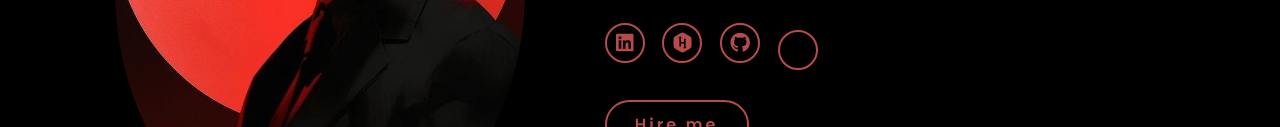
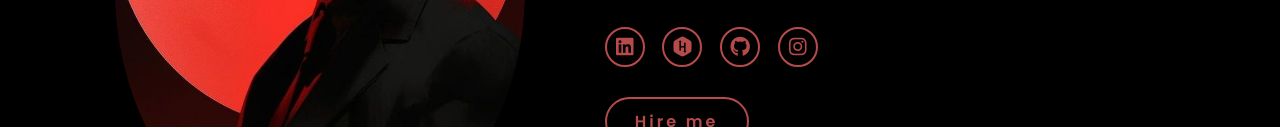
Before and after one commit to bjalmod/portfolio2, a plain HTML site: page index.html in a window 1280 px wide. Shown: the part 428-555 px from the top of the page. Drawn offline with Linux system fonts and the light colour scheme.

Commit message:
Update index.html

```diff
--- a/index.html
+++ b/index.html
@@ -32,7 +32,8 @@
             <a href="https://www.linkedin.com/in/Jalmod-baare-0a8a2a314" target="-blank"><i class="fa-brands fa-linkedin"></i></a>
             <a href="https://www.hackerrank.com/jalmod bare" target="-blank"><i class="fa-brands fa-hackerrank"></i></a>
             <a href="https://www.github.com/bjalmod" target="-blank"><i class="fa-brands fa-github"></i></a>
-            <a href="https://www.instragram.com/Mr_jalmod_bare" target="-blank"><i class="fa-brands fa-instragram"></i></a>
+           <a href="https:/www.instagram.com/Mr_jalmod_bare" target="-blank"><i class="fa-brands fa-instagram"></i></a>
+
 
 
 
```
